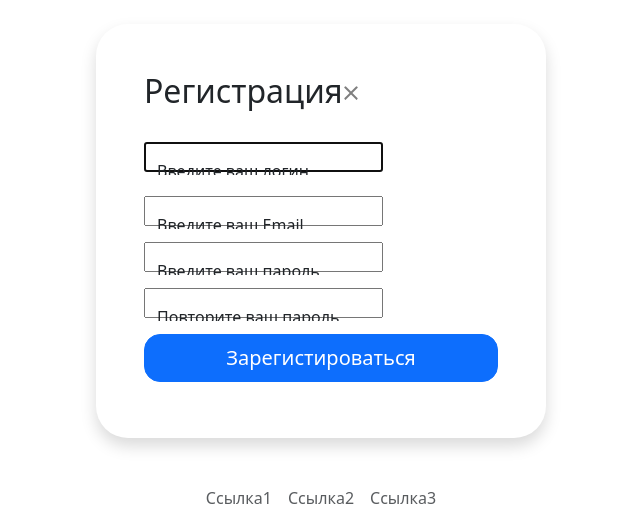
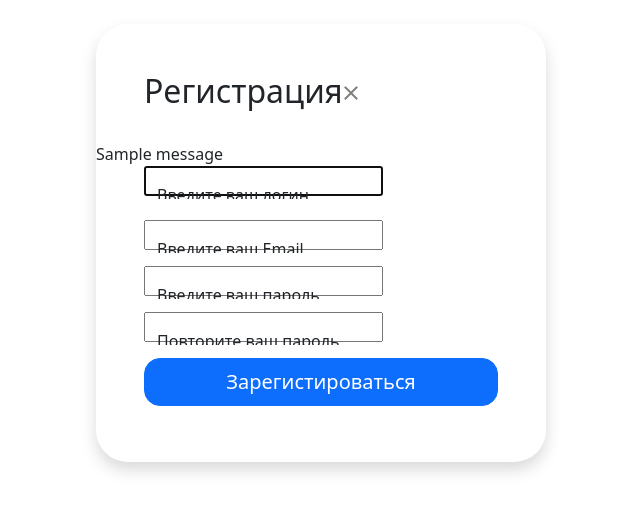
Before and after one commit to rublock/GeekBrains_Habr_project, a Django app: page /users/register/ in a window 1280 px wide. Shown: the part 73-581 px from the top of the page, without its empty margins (319-959 px from the left). Run offline with Django 4.2, Linux system fonts and the light colour scheme; tables that the repository leaves empty hold one stand-in row (values such as "Sample post"); one stand-in notice (Sample message) is shown; some libraries are stand-ins or nearby versions.

Commit message:
добавил вывод ошибки

```diff
--- a/app/userapp/forms.py
+++ b/app/userapp/forms.py
@@ -1,4 +1,3 @@
-from django import forms
 from django.contrib.auth import get_user_model
 from django.contrib.auth.forms import UserCreationForm, AuthenticationForm
 
--- a/app/userapp/templates/userapp/register.html
+++ b/app/userapp/templates/userapp/register.html
@@ -10,10 +10,15 @@
             <a href="{% url 'users:logout' %}">
             <button type="button" class="btn-close" data-bs-dismiss="modal" aria-label="Close"></button></a>
         </div>
-
+        {% for message in messages %}
+        <div class="message {{ message.tags }}">
+            {{ message }}
+        </div>
+        {% endfor %}
         <div class="modal-body p-5 pt-0">
             <form action="{% url 'users:register' %}" method="post" class="">
             {% csrf_token %}
+
             <div  class="form-floating mb-4">
                 {{ register_form.username }}
                 <label for="floatingInput">Введите ваш логин</label>
@@ -30,6 +35,7 @@
                 {{ register_form.password2 }}
                 <label for="floatingPassword">Повторите ваш пароль</label>
             </div>
+
                 <button class="w-100 mb-2 btn btn-lg rounded-4 btn-primary" type="submit">Зарегистироваться</button>
 
             </form>
--- a/app/userapp/views.py
+++ b/app/userapp/views.py
@@ -111,6 +111,9 @@ def register(request):
         if register_form.is_valid():
             register_form.save()
             return HttpResponseRedirect(reverse('users:login'))
+        else:
+            messages.error(request, 'Пароль должен содержать 8 элементов,включая буквы и цифры')
+            return HttpResponseRedirect(reverse('users:register'))
     else:
         register_form = MyUserRegisterForm()
     content = {'register_form': register_form}
```
